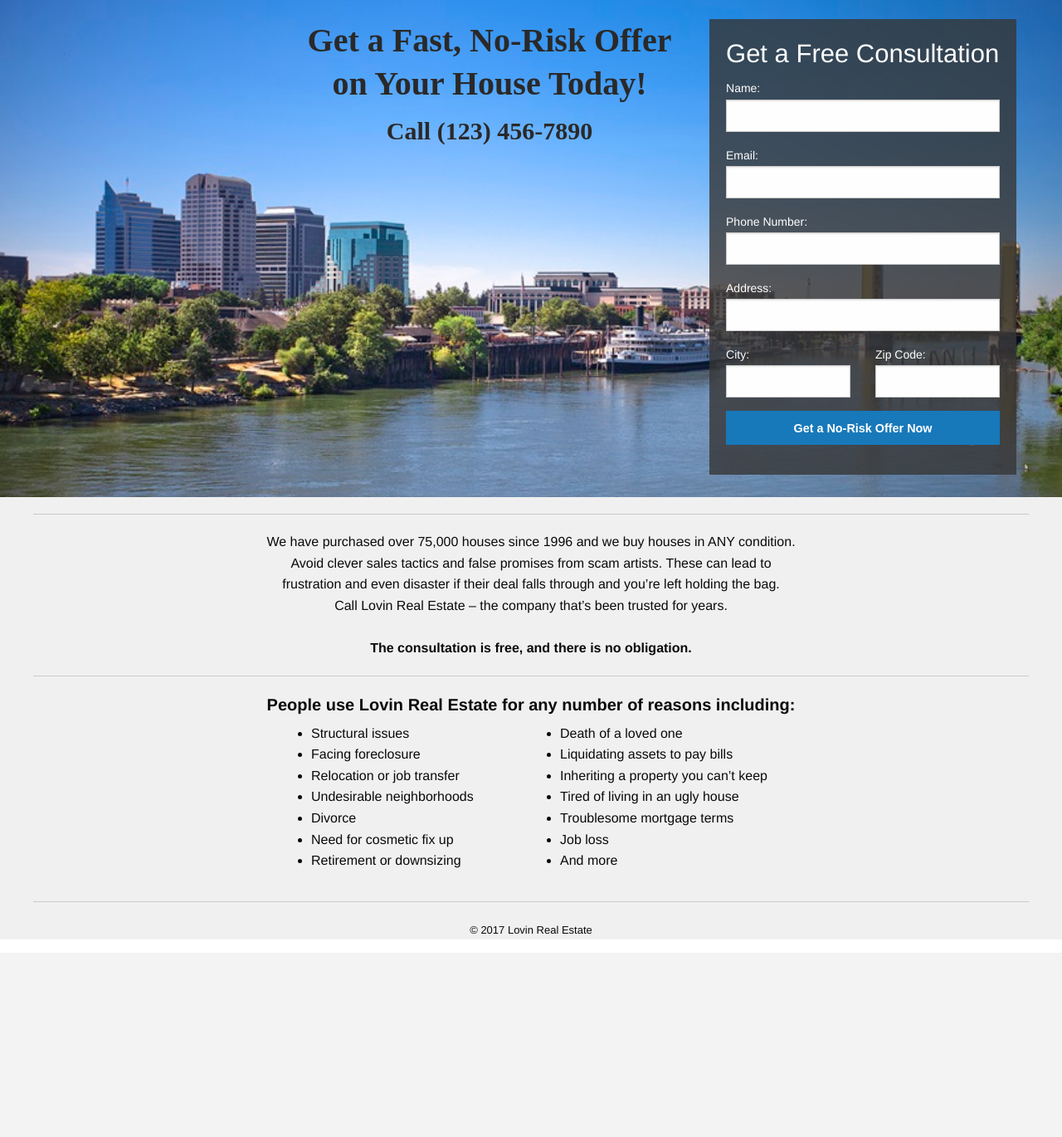
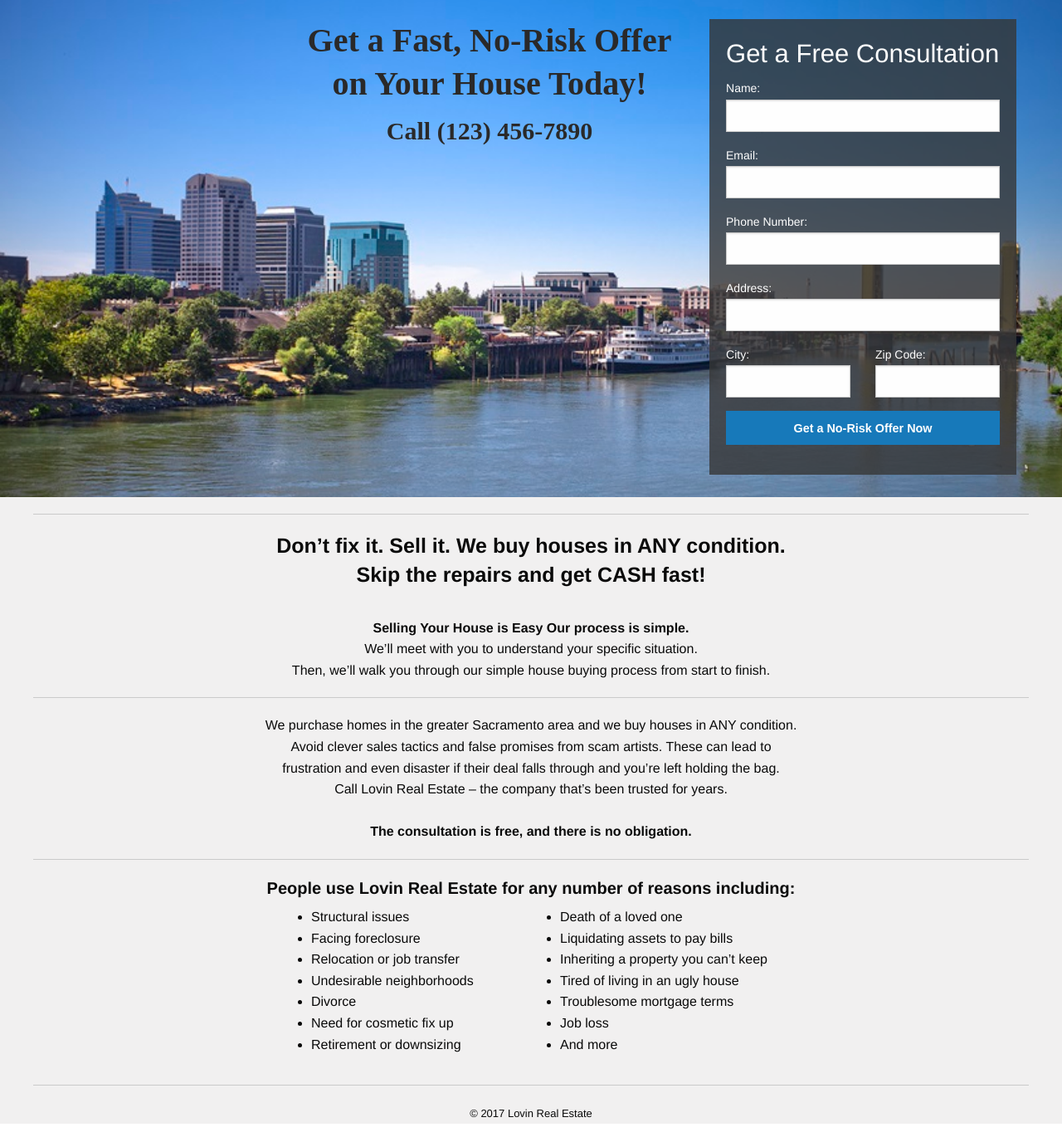
Before and after one commit to andrewryan/LovinRealEstate, a Django app: page / in a window 1280 px wide. Shown: the part 101-1471 px from the top of the page at 83% size. Before the commit the page ends 1227 px from the top, so only its background shows below. Run offline with Django 3.2, Linux system fonts and the light colour scheme; some libraries are stand-ins or nearby versions.

Commit message:
finished initial development

```diff
--- a/reApp/templates/home.html
+++ b/reApp/templates/home.html
@@ -41,46 +41,28 @@
             {% csrf_token %}
             <h3> Get a Free Consultation </h3>
             <div class="row columns">
-              <!-- <label>Full Name
-                <input type="text" name="keyword" placeholder="">
-              </label> -->
               <label>{{ form.name.label_tag }}</label>
                 {{ form.name }}
             </div>
             <div class="row columns">
-              <!-- <label>Email
-                <input type="text" name="email" placeholder="">
-              </label> -->
               <label>{{ form.email.label_tag }}</label>
                 {{ form.email }}
             </div>
             <div class="row columns">
-              <!-- <label>Phone Number
-                <input name="phoneNumber" type="text">
-              </label> -->
               <label>{{ form.phoneNumber.label_tag }}</label>
                 {{ form.phoneNumber }}
             </div>
             <div class="row columns">
-              <!-- <label>Address
-                <input type="text" name="address" placeholder="">
-              </label> -->
               <label>{{ form.address.label_tag }}</label>
                 {{ form.address }}
             </div>
             <div class="row">
               <!-- <div class="columns small-12"> -->
                 <div class="columns small-6">
-                  <!-- <label>City
-                    <input type="text" name="city" placeholder="">
-                  </label> -->
                   <label>{{ form.city.label_tag }}</label>
                     {{ form.city }}
                 </div>
                 <div class="columns small-6">
-                  <!-- <label>Zip Code
-                    <input type="text" name="zipCode" placeholder="" max="5">
-                  </label> -->
                   <label>{{ form.zipCode.label_tag }}</label>
                     {{ form.zipCode }}
                 </div>
@@ -101,9 +83,24 @@
   <hr>
   <!-- End div with background image -->
 
+  <!-- Begin lower page text areas -->
+  <div>
+    <h4 align="center">
+      <b> Don’t fix it. Sell it. We buy houses in ANY condition. <br>
+      Skip the repairs and get CASH fast! </b> <br>
+    </h4>
+    <p align="center">
+      <br>
+      <b> Selling Your House is Easy Our process is simple. </b> <br>
+      We’ll meet with you to understand your specific situation. <br>
+      Then, we’ll walk you through our simple house buying process from start to finish. <br>
+    </p>
+  </div>
+  <hr>
+
   <div>
     <p align="center">
-      We have purchased over 75,000 houses since 1996 and we buy houses in ANY condition. <br>
+      We purchase homes in the greater Sacramento area and we buy houses in ANY condition. <br>
       Avoid clever sales tactics and false promises from scam artists. These can lead to <br>
       frustration and even disaster if their deal falls through and you’re left holding the bag. <br>
       Call Lovin Real Estate – the company that’s been trusted for years. <br>
@@ -141,25 +138,13 @@
     </div>
 
   </div>
+  <!-- End lower page text areas -->
+
   <hr>
   <p align="center"><font size="2"> &#169; 2017 Lovin Real Estate </p>
 
 </div>
 
-<!-- For testing purposes
-<form method="post">
-    {% csrf_token %}
-    <label>{{ form.email.label_tag }}</label>
-      {{ form.email }}
-    <label>{{ form.subject.label_tag }}</label>
-      {{ form.subject }}
-    <label>{{ form.message.label_tag }}</label>
-      {{ form.message }}
-    <div class="form-actions">
-      <button type="submit">Send</button>
-    </div>
-</form> -->
-
 {% endblock %}
 
 {% block script %}
--- a/reApp/urls.py
+++ b/reApp/urls.py
@@ -4,7 +4,5 @@ from . import views
 
 urlpatterns = [
     url(r'^$', views.index, name='index'),
-    # url(r'^email/$', views.email, name='email'),
-    # url(r'^home/$', views.home, name='home'),
     url(r'^success/$', views.success, name='success'),
 ]
```
